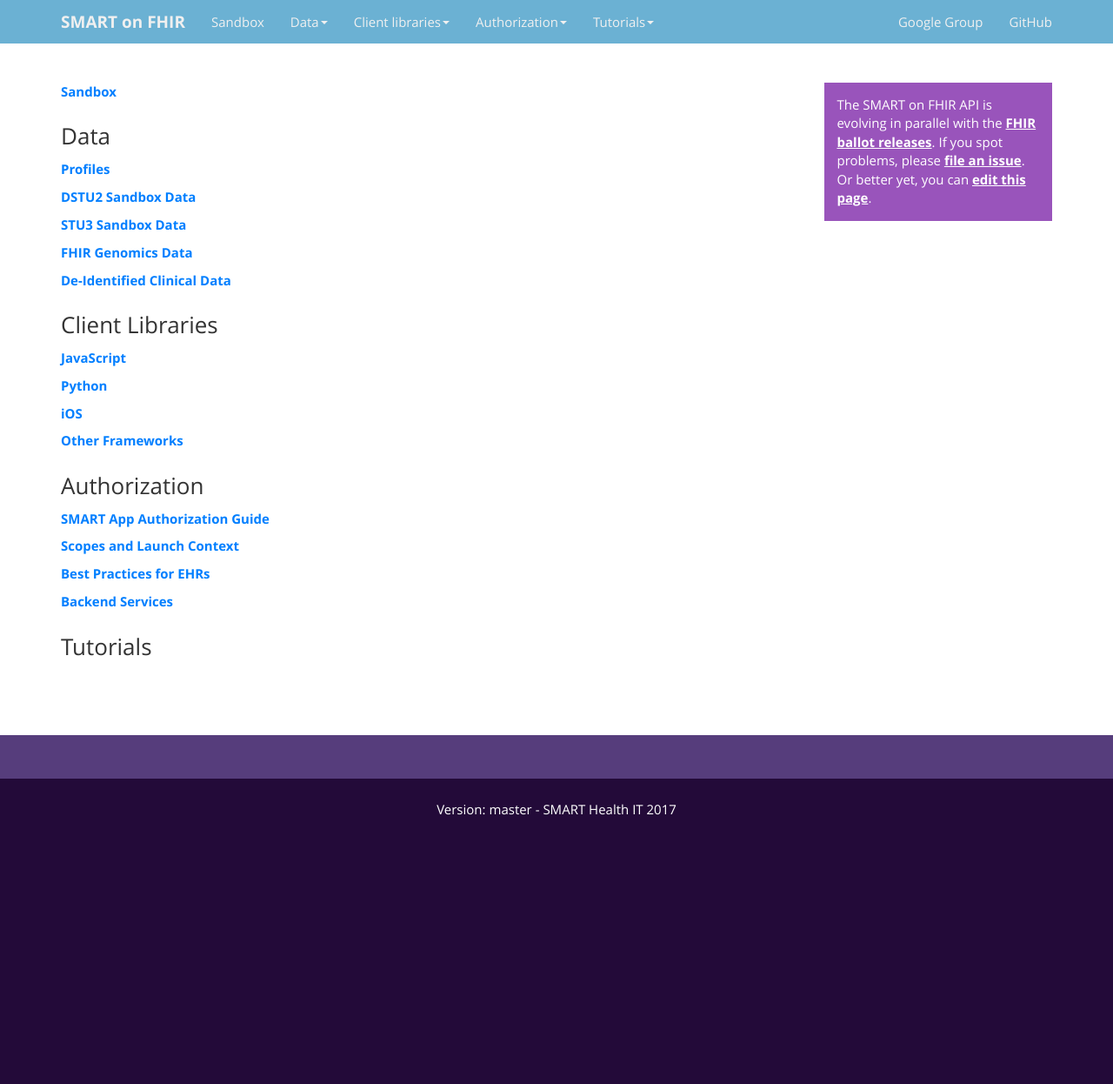
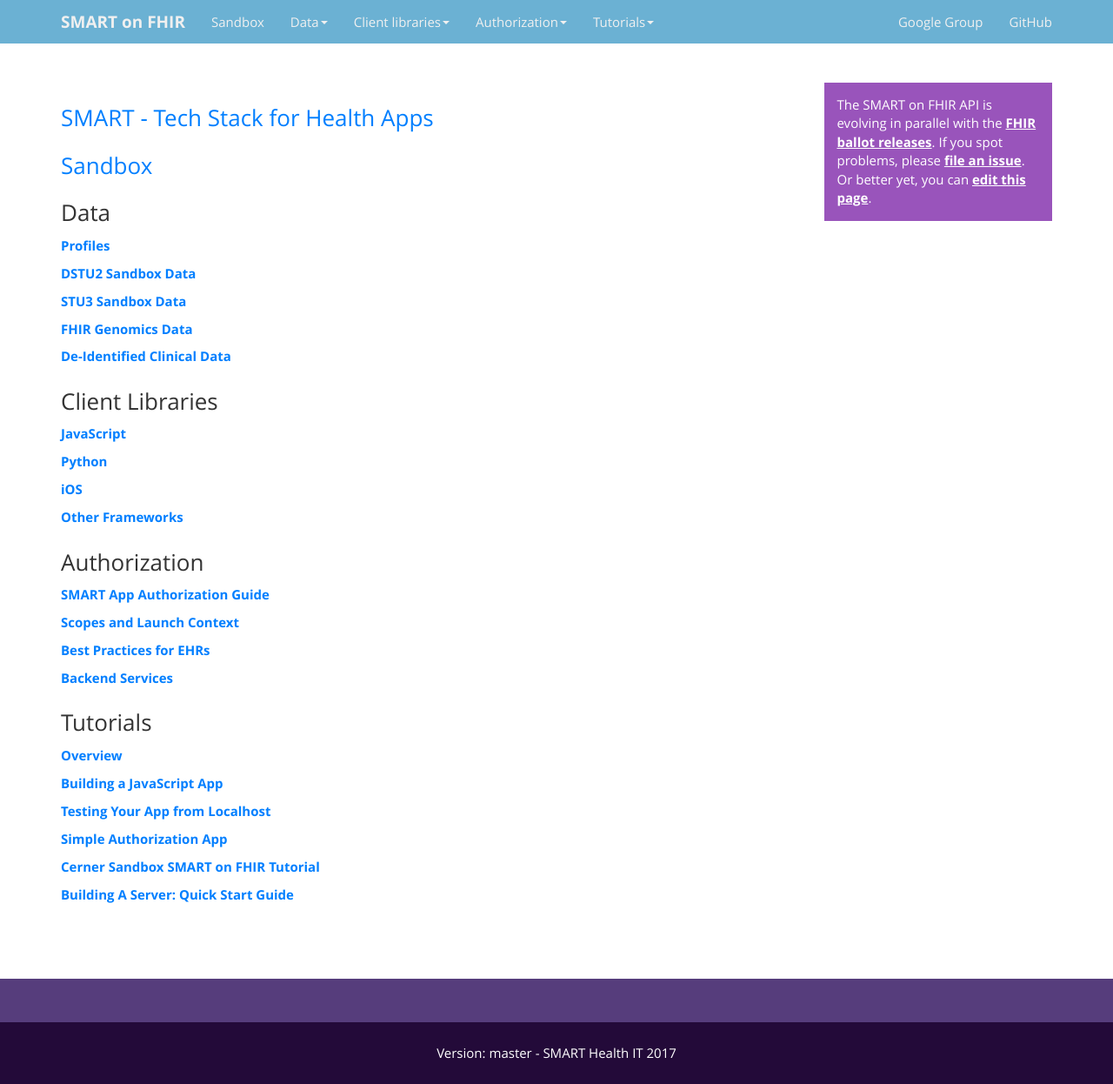
Before and after one commit to smart-on-fhir/smart-on-fhir.github.io, a Jekyll site: the page built from home.md, in a window 1280 px wide. Shown: the whole page at 87% size. Built offline with Jekyll 4.4.1, drawn with Linux system fonts in a browser that asks for light colours; before the commit the page ends 967 px from its top, so only the background shows below that.

Commit message:
Update home.md

```diff
--- a/home.md
+++ b/home.md
@@ -3,7 +3,9 @@
 title: SMART Documentation
 ---
 
-**[Sandbox](http://docs.smarthealthit.org/sandbox/)**
+### [SMART - Tech Stack for Health Apps](http://docs.smarthealthit.org/)
+
+### [Sandbox](http://docs.smarthealthit.org/sandbox/)
 
 ### Data
 **[Profiles](http://docs.smarthealthit.org/data/profiles.html)**
@@ -35,3 +37,14 @@
 **[Backend Services](http://docs.smarthealthit.org/authorization/backend-services/)**
 
 ### Tutorials
+**[Overview](http://docs.smarthealthit.org/tutorials/)**
+
+**[Building a JavaScript App](http://docs.smarthealthit.org/tutorials/javascript/)**
+
+**[Testing Your App from Localhost](http://docs.smarthealthit.org/tutorials/testing/)**
+
+**[Simple Authorization App](http://docs.smarthealthit.org/tutorials/authorization/)**
+
+**[Cerner Sandbox SMART on FHIR Tutorial](http://engineering.cerner.com/smart-on-fhir-tutorial/)**
+
+**[Building A Server: Quick Start Guide](http://docs.smarthealthit.org/tutorials/server-quick-start/)**
```
